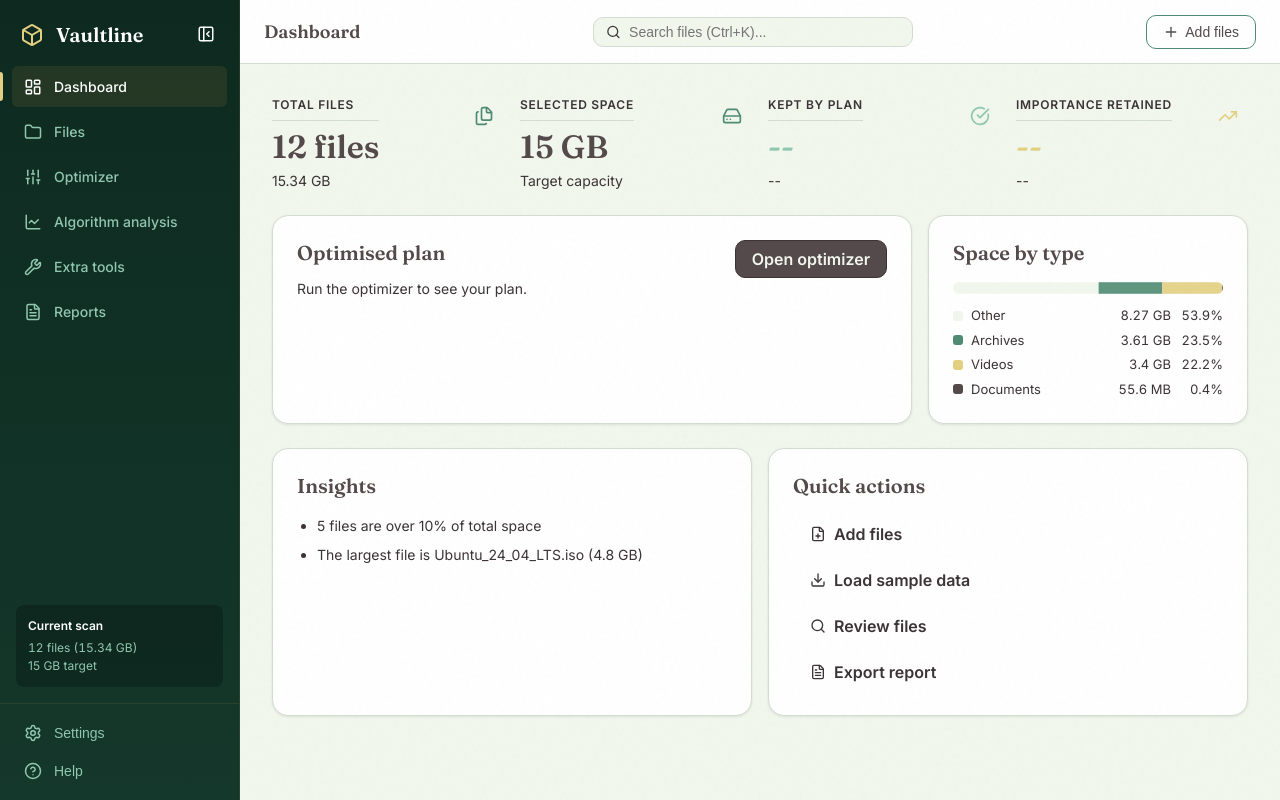
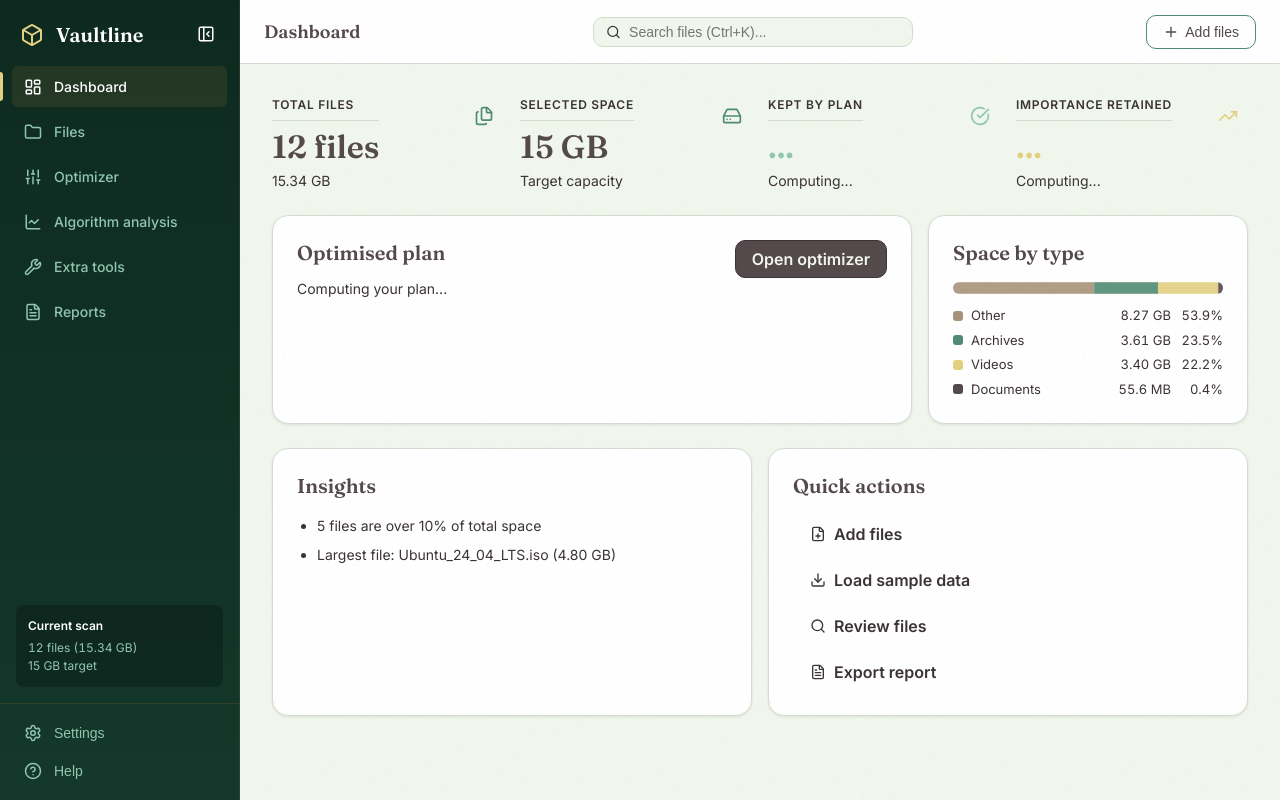
Before and after one commit to AribahS/Vaultline-Cloud-Storage-Allocation-Optimizer, a React (Vite) app: page / in a window 1280 px wide. Both pictures are taken after a click on the button "Open app". Built offline with nearby package versions, Linux system fonts and the light colour scheme.

Commit message:
Step 3b: dashboard auto-plan and fixes

```diff
--- a/src/lib/format.js
+++ b/src/lib/format.js
@@ -2,9 +2,13 @@ export function formatSize(bytes) {
   if (bytes == null || isNaN(bytes)) return '0 B';
   const k = 1024;
   if (Math.abs(bytes) >= k * k * k) {
-    return parseFloat((bytes / (k * k * k)).toFixed(2)) + ' GB';
+    let gb = bytes / (k * k * k);
+    if (Math.abs(Math.round(gb) - gb) < 0.0001) {
+       return Math.round(gb) + ' GB';
+    }
+    return gb.toFixed(2) + ' GB';
   } else if (Math.abs(bytes) >= k * k) {
-    return parseFloat((bytes / (k * k)).toFixed(2)) + ' MB';
+    return parseFloat((bytes / (k * k)).toFixed(1)) + ' MB';
   } else if (Math.abs(bytes) >= k) {
     return parseFloat((bytes / k).toFixed(2)) + ' KB';
   }
--- a/src/ui/components/StackedBar.tsx
+++ b/src/ui/components/StackedBar.tsx
@@ -14,7 +14,7 @@ const FILE_CATEGORY_COLORS: Record<string, string> = {
   database:   'var(--color-file-code)',
   disk_image: '#8B6E4E',
   cache:      '#B07A5A',
-  other:      'var(--color-file-other)',
+  other:      '#A8947A',
 };
 
 const CATEGORY_LABELS: Record<string, string> = {
@@ -43,13 +43,17 @@ export const StackedBar: React.FC<StackedBarProps> = ({ data, width = 280, heigh
   if (total === 0) return null;
 
   const sorted = [...data].sort((a, b) => b.size - a.size);
+  const MIN_WIDTH = 4;
+  const numItems = sorted.length;
+  // Make sure we don't reserve more than the total width, but normally width > numItems * 4
+  const availableWidth = Math.max(0, width - numItems * MIN_WIDTH);
   let offsetX = 0;
 
   return (
     <div>
       <svg width="100%" height={height} viewBox={`0 0 ${width} ${height}`} style={{ display: 'block', borderRadius: '6px', overflow: 'hidden' }}>
         {sorted.map(item => {
-          const w = (item.size / total) * width;
+          const w = MIN_WIDTH + (item.size / total) * availableWidth;
           const x = offsetX;
           offsetX += w;
           const color = FILE_CATEGORY_COLORS[item.category] || FILE_CATEGORY_COLORS.other;
--- a/src/ui/pages/DashboardPage.tsx
+++ b/src/ui/pages/DashboardPage.tsx
@@ -1,4 +1,4 @@
-import React, { useMemo } from 'react';
+import React, { useMemo, useEffect } from 'react';
 import { useNavigate } from 'react-router-dom';
 import { Card } from '../components/Card';
 import { KpiCard } from '../components/KpiCard';
@@ -14,7 +14,13 @@ import { STUDENT_LAPTOP_DATASET } from '../../data/sampleDatasets';
 
 export const DashboardPage: React.FC = () => {
   const navigate = useNavigate();
-  const { files, quotaBytes, knapsackResult, setFiles } = useAppStore();
+  const { files, quotaBytes, knapsackResult, setFiles, isComputing, triggerRecompute, autoRunOptimizer, isPlanStale } = useAppStore();
+
+  useEffect(() => {
+    if (autoRunOptimizer && files.length > 0 && (!knapsackResult || isPlanStale) && !isComputing) {
+      triggerRecompute();
+    }
+  }, [autoRunOptimizer, files.length, knapsackResult, isComputing, isPlanStale, triggerRecompute]);
 
   const totalSize = useMemo(() => files.reduce((s, f) => s + f.size, 0), [files]);
 
@@ -64,15 +70,15 @@ export const DashboardPage: React.FC = () => {
         />
         <KpiCard
           label="Kept by plan"
-          value={knapsackResult ? pluralize(knapsackResult.keptItems.length, 'file') : '--'}
-          subtitle={knapsackResult ? formatSize(knapsackResult.totalSizeKept) : '--'}
+          value={knapsackResult ? pluralize(knapsackResult.keptItems.length, 'file') : (isComputing ? '...' : '--')}
+          subtitle={knapsackResult ? formatSize(knapsackResult.totalSizeKept) : (isComputing ? 'Computing...' : '--')}
           icon={<CheckCircle size={20} color="var(--color-semantic-keep)" />}
           accentColor="var(--color-semantic-keep)"
         />
         <KpiCard
           label="Importance retained"
-          value={knapsackResult ? `${importanceRetained}%` : '--'}
-          subtitle={knapsackResult ? `${knapsackResult.totalValue} of ${knapsackResult.maxPossibleValue}` : '--'}
+          value={knapsackResult ? `${importanceRetained}%` : (isComputing ? '...' : '--')}
+          subtitle={knapsackResult ? `${knapsackResult.totalValue} of ${knapsackResult.maxPossibleValue}` : (isComputing ? 'Computing...' : '--')}
           icon={<TrendingUp size={20} color="var(--color-brass)" />}
           accentColor="var(--color-brass)"
         />
@@ -86,12 +92,11 @@ export const DashboardPage: React.FC = () => {
               <h3 style={{ margin: '0 0 12px 0' }}>Optimised plan</h3>
               {knapsackResult ? (
                 <p className="text-body-small text-ink-2" style={{ margin: 0, lineHeight: 1.6 }}>
-                  Keep {pluralize(knapsackResult.keptItems.length, 'file')} ({formatSize(knapsackResult.totalSizeKept)}).<br />
-                  Move {pluralize(knapsackResult.droppedItems.length, 'file')} ({formatSize(knapsackResult.totalSizeDropped)}).
+                  {knapsackResult.keptItems.length} of {files.length} files fit in {formatSize(quotaBytes)}. {pluralize(knapsackResult.droppedItems.length, 'file')} ({formatSize(knapsackResult.totalSizeDropped)}) moves elsewhere.
                 </p>
               ) : (
                 <p className="text-body-small text-ink-2" style={{ margin: 0 }}>
-                  Run the optimizer to see your plan.
+                  Computing your plan...
                 </p>
               )}
             </div>
@@ -117,7 +122,7 @@ export const DashboardPage: React.FC = () => {
               <li>{largeFiles.length} files are over 10% of total space</li>
             )}
             {largestFile && (
-              <li>The largest file is {largestFile.name} ({formatSize(largestFile.size)})</li>
+              <li>Largest file: {largestFile.name} ({formatSize(largestFile.size)})</li>
             )}
             {knapsackResult && knapsackResult.droppedItems.length > 0 && (
               <li>Moving {pluralize(knapsackResult.droppedItems.length, 'file')} frees {formatSize(knapsackResult.totalSizeDropped)}</li>
```
Also changed, not shown: 1 other file (tests, documents, lock files or other folders).
